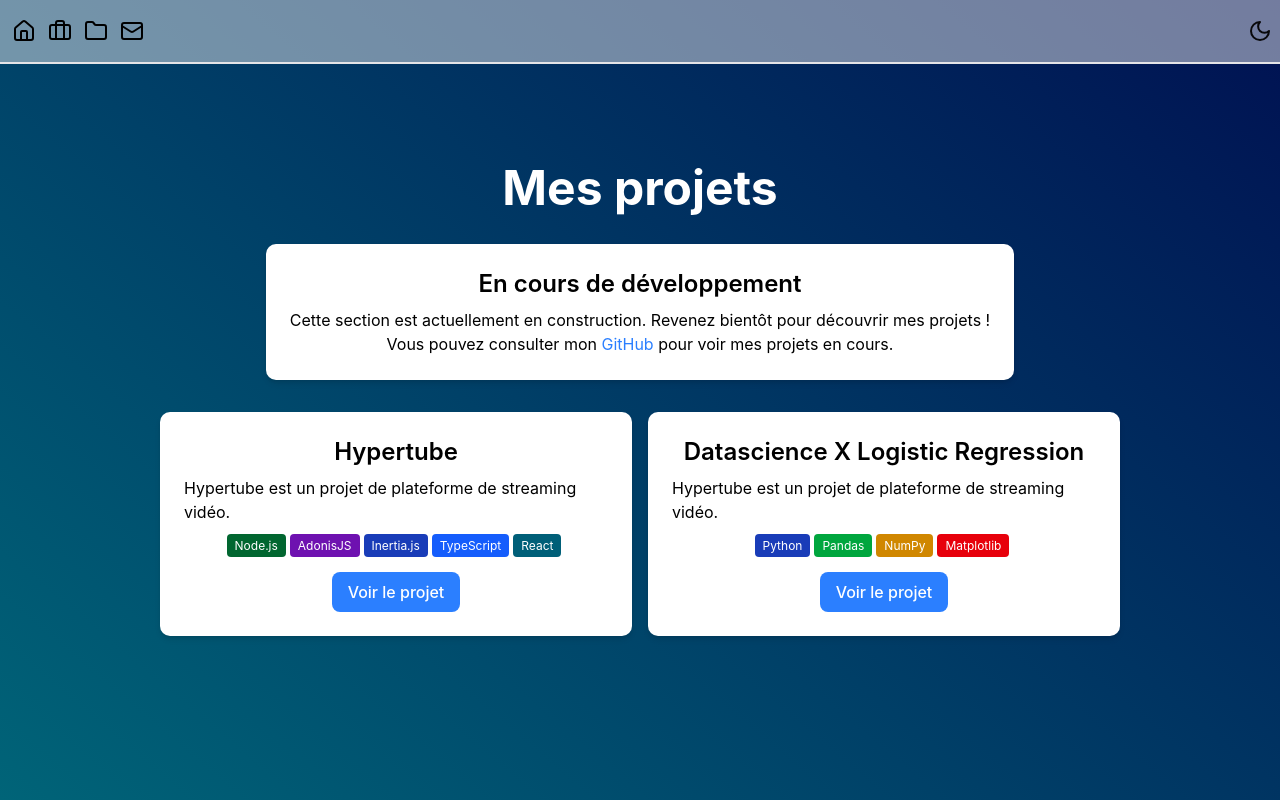
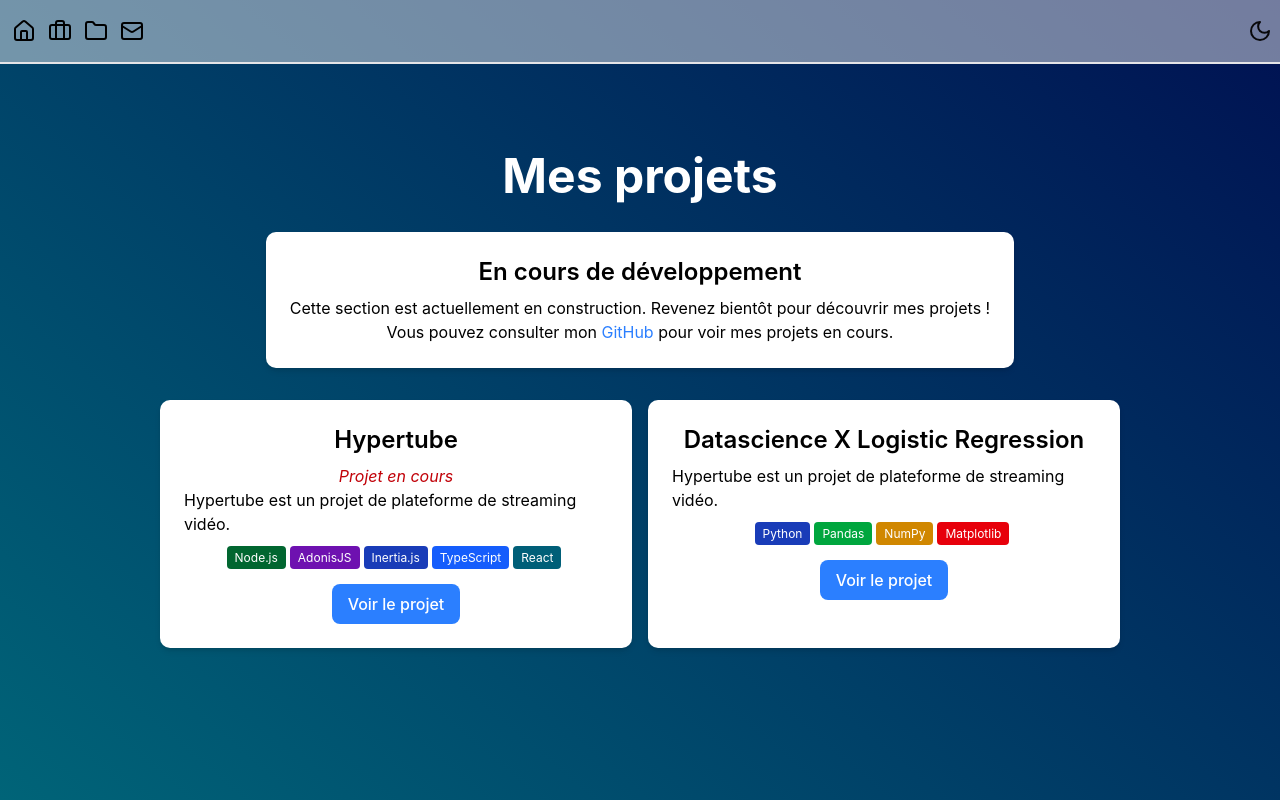
Before and after one commit to obouhlel/portfolio, a Next.js app: page /projets in a window 1280 px wide. Built offline with nearby package versions, Linux system fonts and the light colour scheme.

Commit message:
Update project page

```diff
--- a/src/app/projets/page.tsx
+++ b/src/app/projets/page.tsx
@@ -52,6 +52,9 @@
               <h2 className="text-2xl font-semibold text-black dark:text-white mb-2 text-center">
                 Hypertube
               </h2>
+              <p className="text-red-700 dark:text-red-400 text-center italic">
+                Projet en cours
+              </p>
               <p className="text-black dark:text-white text-left">
                 Hypertube est un projet de plateforme de streaming vidéo.
               </p>
```
